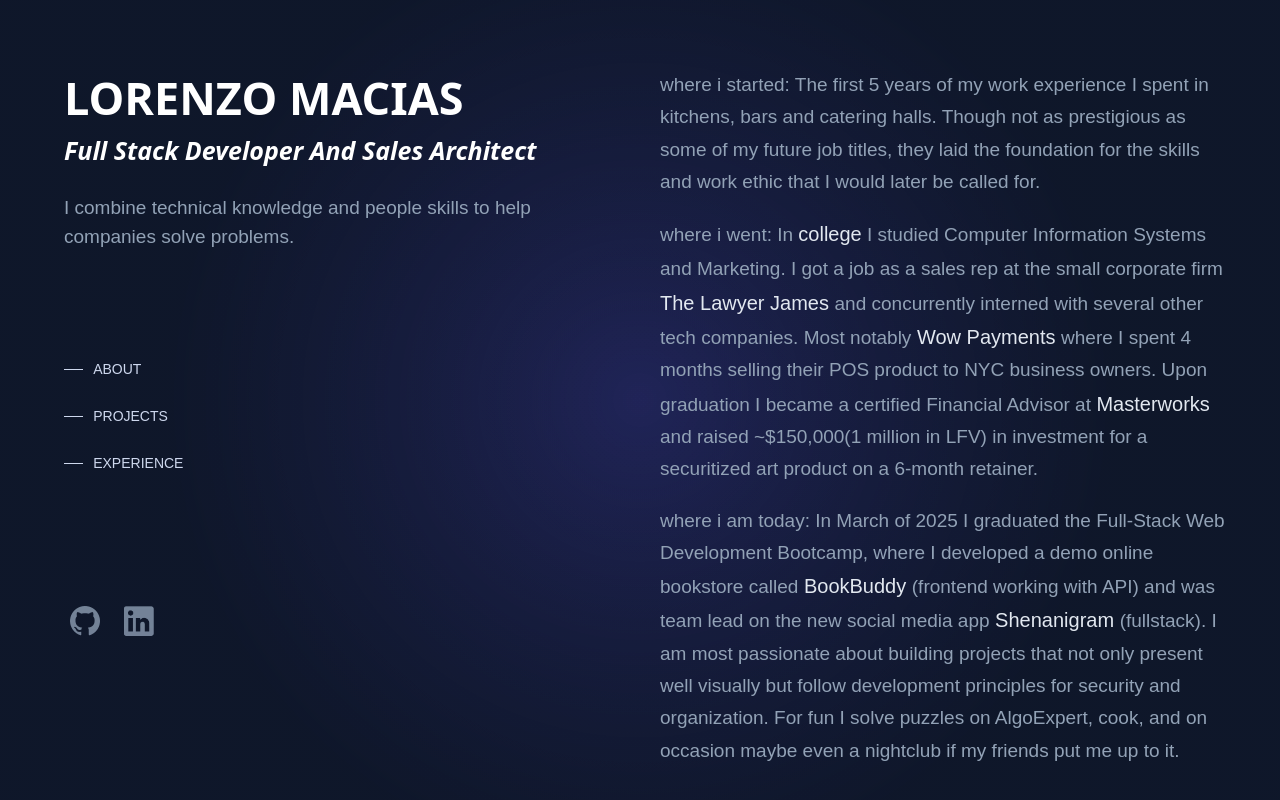
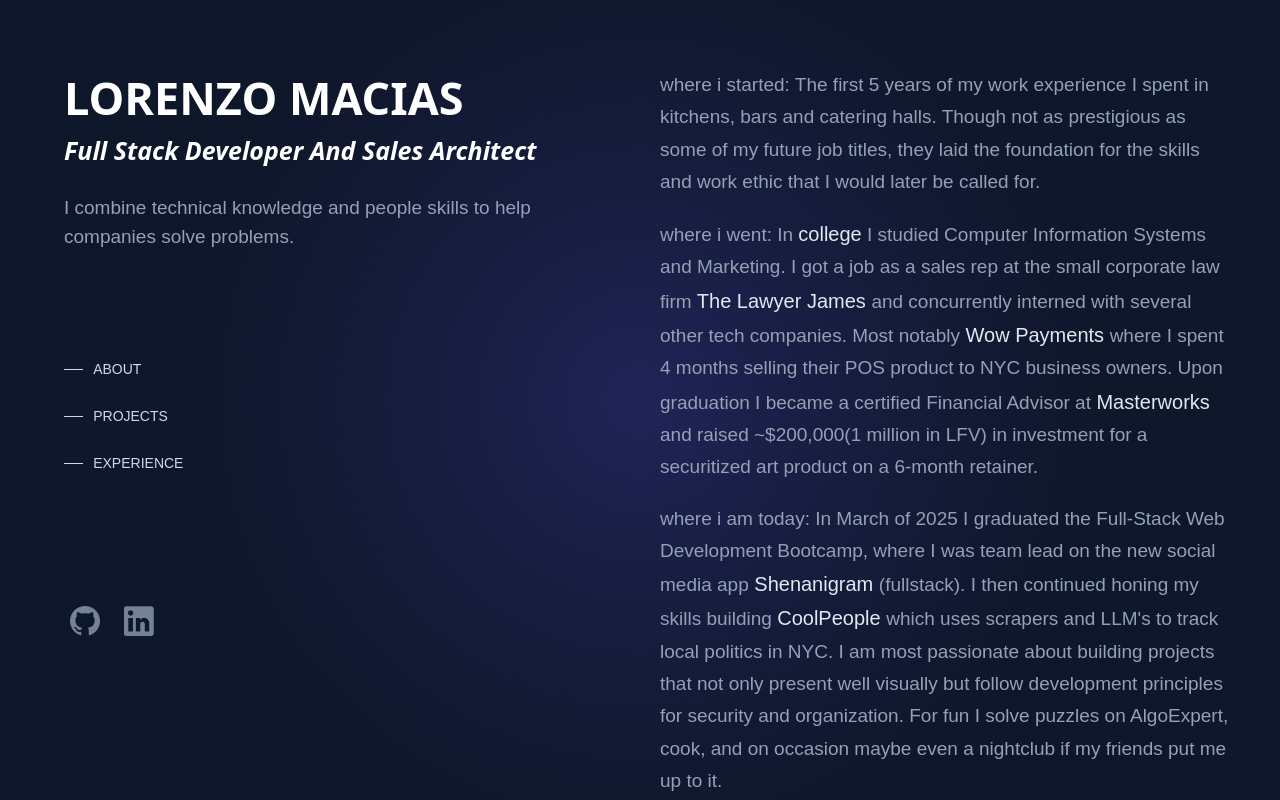
Before and after one commit to lzo-macias/lzo-website-march2025, a React (Vite) app: page / in a window 1280 px wide. Shown: the top 800 px of the page. Built offline with nearby package versions, Linux system fonts and the light colour scheme.

Commit message:
about me

```diff
--- a/src/components/AboutMe.jsx
+++ b/src/components/AboutMe.jsx
@@ -14,7 +14,7 @@
 
         <p>
           where i went: In <a href='https://zicklin.baruch.cuny.edu/'
-          className='aboutmelinks' target="_blank" rel="noopener noreferrer">college</a> I studied Computer Information Systems and Marketing. I got a job as a sales rep at the small corporate firm
+          className='aboutmelinks' target="_blank" rel="noopener noreferrer">college</a> I studied Computer Information Systems and Marketing. I got a job as a sales rep at the small corporate law firm
           <a href='https://thelawyerjames.com'
           className='aboutmelinks' target="_blank" rel="noopener noreferrer"> The Lawyer James </a>
           and concurrently interned with several other tech companies.  Most notably
@@ -23,17 +23,15 @@
           where I spent 4 months selling their POS product to NYC business owners. Upon graduation I became a certified Financial Advisor at
           <a href='https://www.masterworks.com/'
           className='aboutmelinks' target="_blank" rel="noopener noreferrer"> Masterworks </a>
-          and raised ~$150,000(1 million in LFV) in investment for a securitized art product on a 6-month retainer.
+          and raised ~$200,000(1 million in LFV) in investment for a securitized art product on a 6-month retainer.
         </p>
 
         <p>
-          where i am today: In March of 2025 I graduated the Full-Stack Web Development Bootcamp, where I developed a demo online bookstore called
-          <a href='https://github.com/lzo-macias/CareerSimulationBookBuddy.git'
-          className='aboutmelinks' target="_blank" rel="noopener noreferrer"> BookBuddy </a>
-          (frontend working with API) and was team lead on the new social media app
+          where i am today: In March of 2025 I graduated the Full-Stack Web Development Bootcamp, where I was team lead on the new social media app
           <a href='https://shenanigram.netlify.app/'
           className='aboutmelinks' target="_blank" rel="noopener noreferrer"> Shenanigram </a>
-          (fullstack). I am most passionate about building projects that not only present well visually but follow development principles for security and organization. For fun I solve puzzles on AlgoExpert, cook, and on occasion maybe even a nightclub if my friends put me up to it.
+          (fullstack).  I then continued honing my skills building           <a href='https://coolpeoplenyc.netlify.app/'
+          className='aboutmelinks' target="_blank" rel="noopener noreferrer"> CoolPeople </a> which uses scrapers and LLM's to track local politics in NYC. I am most passionate about building projects that not only present well visually but follow development principles for security and organization. For fun I solve puzzles on AlgoExpert, cook, and on occasion maybe even a nightclub if my friends put me up to it.
         </p>
     </div>
     </Element>
```
